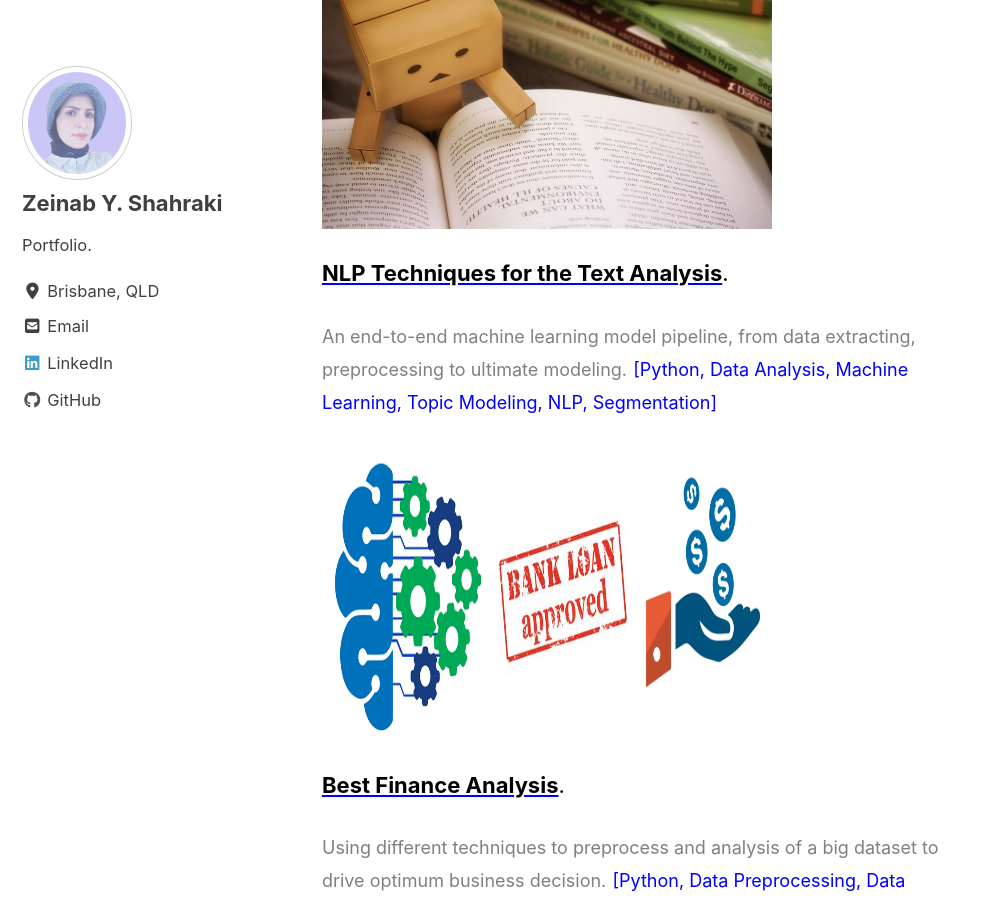
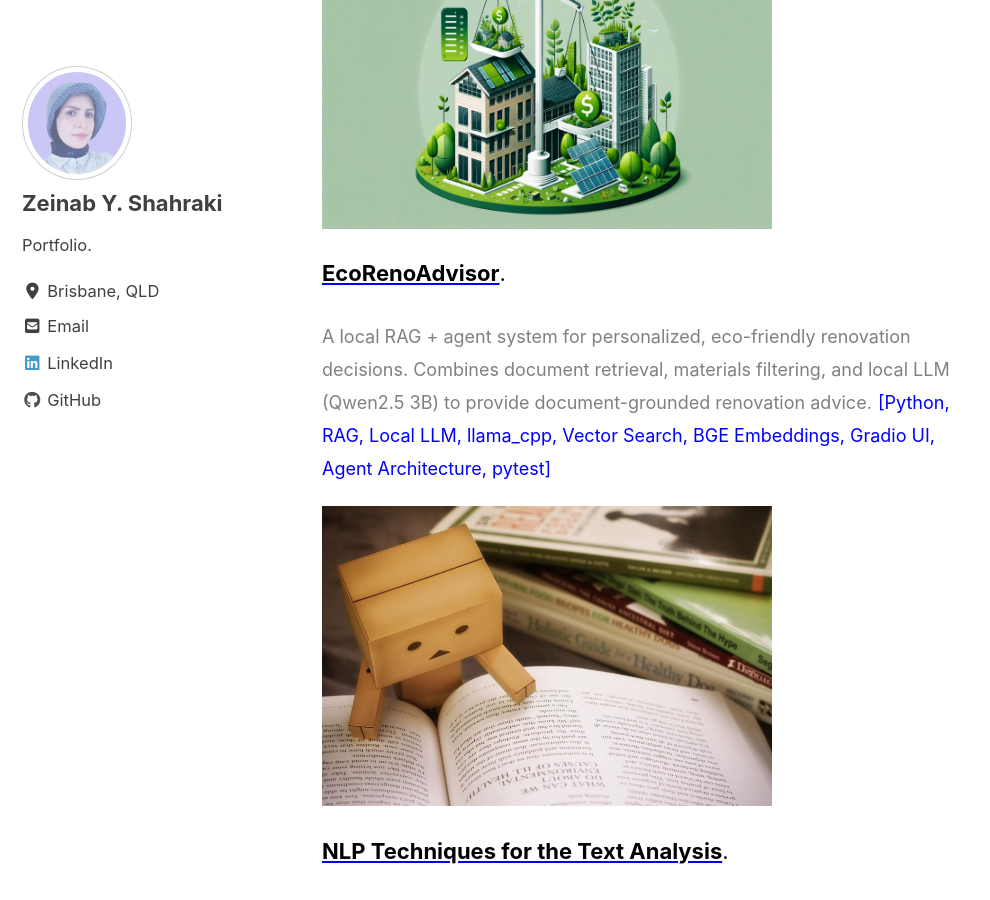
Before and after one commit to z1shahraki/z1shahraki.github.io, a Jekyll site: the page built from _pages/machinelearning.md, in a window 1280 px wide and 900 px high, scrolled down 822 px. Shown: the whole window, without its empty margins (0-990 px from the left). Built offline with Jekyll 4.4.1, drawn with Linux system fonts in a browser that asks for light colours; cached includes are drawn as plain includes; nearby versions of some CDN libraries.

Commit message:
Add EcoRenoAdvisor project to portfolio

```diff
--- a/_pages/machinelearning.md
+++ b/_pages/machinelearning.md
@@ -6,6 +6,14 @@ author_profile: true
 header:
   image: "/images/brisbane2.jpg"
 ---
+<img src="{{ site.url }}{{ site.baseurl }}/images/ecorenoadvisor.jpg" alt="EcoRenoAdvisor" style="width:450px;height:300px;">
+
+[<b><font color="black">EcoRenoAdvisor</font></b>](https://github.com/z1shahraki/EcoRenoAdvisor).
+
+<font size = "4" color="gray">A local RAG + agent system for personalized, eco-friendly renovation decisions. Combines document retrieval, materials filtering, and local LLM (Qwen2.5 3B) to provide document-grounded renovation advice.</font>
+
+<font size = "4" color="blue">[Python, RAG, Local LLM, llama_cpp, Vector Search, BGE Embeddings, Gradio UI, Agent Architecture, pytest]</font>
+
 <img src="{{ site.url }}{{ site.baseurl }}/images/feedback_1.jpg" alt="Automated Medical Pro" style="width:450px;height:300px;">
 
 [<b><font color="black">NLP Techniques for the Text Analysis</font></b>](https://github.com/z1shahraki/NLP-Techniques-for-the-Text-Analysis).
```
Also changed, not shown: images/ecorenoadvisor.jpg (added).
